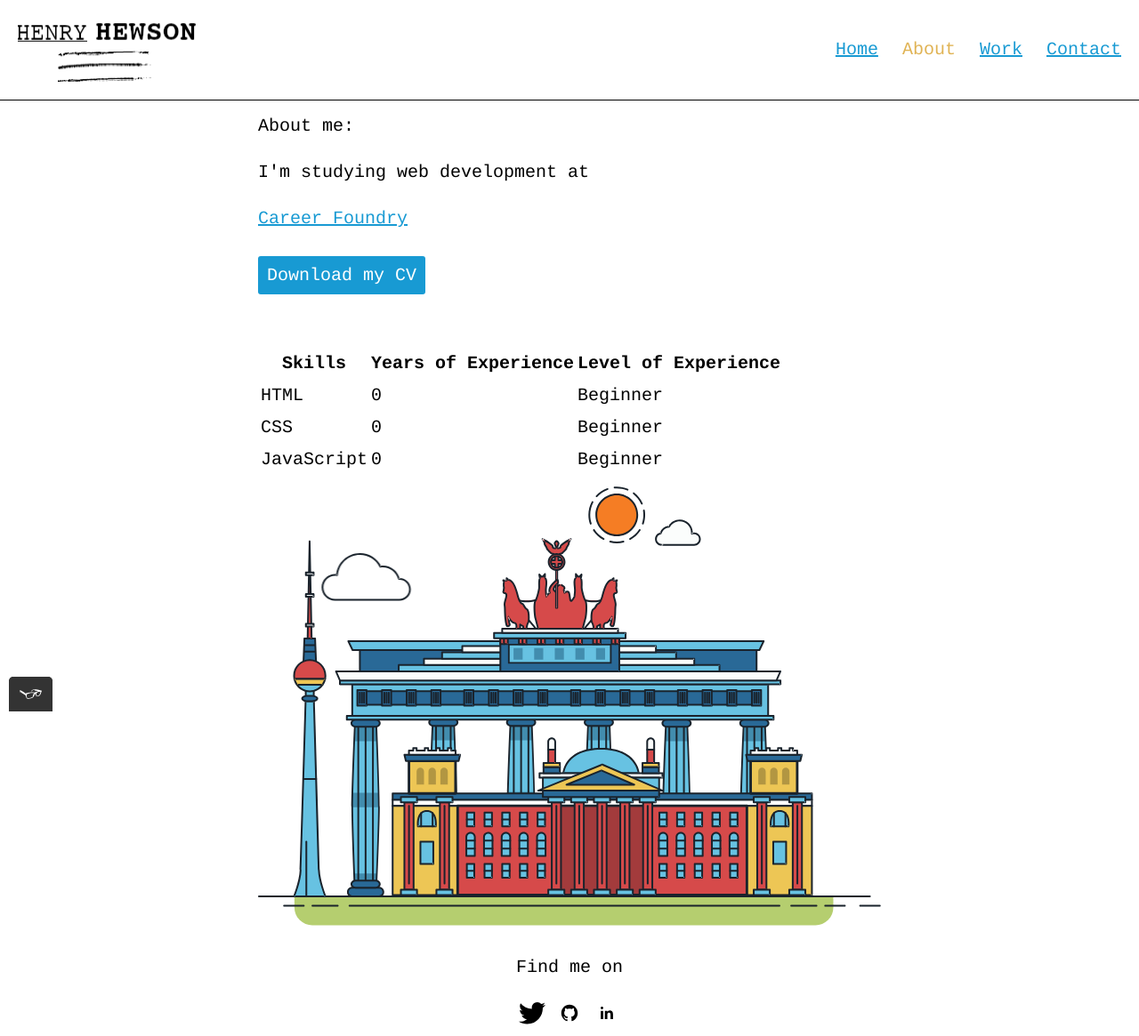
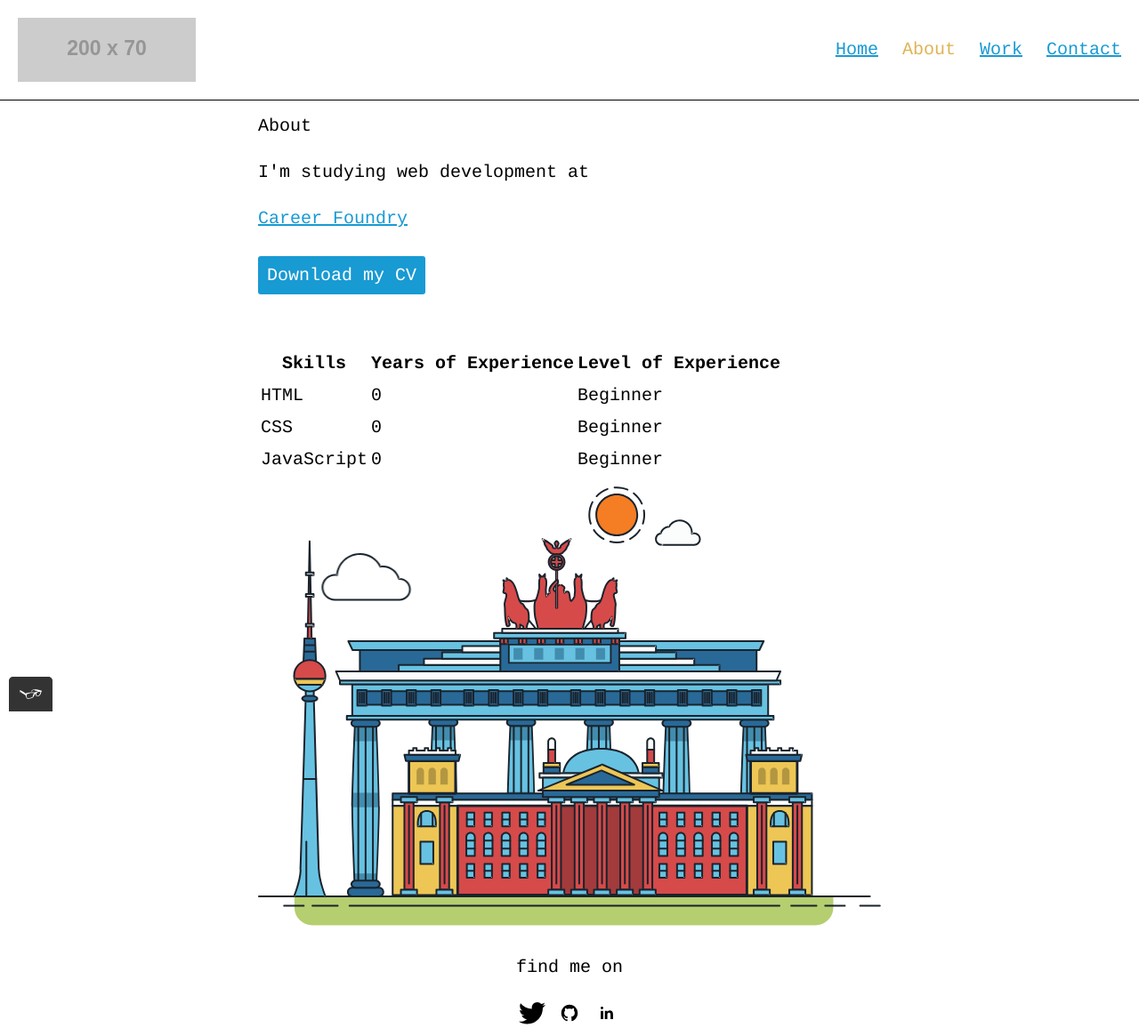
Before and after one commit to H8850/portfolio-site, a plain HTML site: page about.html in a window 1280 px wide. Shown: the whole page at 89% size. Drawn offline with nearby package versions, Linux system fonts and the light colour scheme; placeholder pictures from the web are drawn by us.

Commit message:
Revert "Updated title"
This reverts commit b97ab33784787774727f217a423584104370a93d.

```diff
--- a/about.html
+++ b/about.html
@@ -8,12 +8,12 @@
     <link rel="stylesheet" type="text/css" href="https://cdnjs.cloudflare.com/ajax/libs/normalize/8.0.1/normalize.min.css">
     <link rel="stylesheet" href="https://fonts.googleapis.com/css2?family=Archivo+Black&display=swap">
     <link rel="stylesheet" type="text/css" href="css/style.production.css">
-    <title>About | Henry Hewson</title>
+    <title>About</title>
   </head>
   <body>
     <header class="page-header">
       <!--add logo here-->
-     <img src="img/logo_placeholder.png" alt="logo" class="page-header__item">
+     <img src="http://via.placeholder.com/200x70" alt="logo" class="page-header__item">
      <nav class="main-navigaton page-header__item">
        <ul role="menubar" class="navigation-list">
          <li role="presentation">
@@ -32,7 +32,7 @@
      </nav>
     </header>
     <div class="about">
-      <h1>About me:</h1>
+      <h1>About</h1>
       <p>I'm studying web development at</p>
       <a href="http//:careerfoundry.com">Career Foundry</a>
       <br >
@@ -1005,7 +1005,7 @@
     </svg>
   </div>
     <footer class="page-footer">
-      <p>Find me on</p>
+      <p>find me on</p>
       <div class="social-media">
         <img src="img/github_icon.svg" alt="github" >
         <img src="img/twitter_icon.svg" alt="Twitter" >
--- a/css/styles.css
+++ b/css/styles.css
@@ -53,7 +53,6 @@ p {
 }
 
 a {
-  text-decoration: none;
   color: var(--primary-color);
 }
 
@@ -62,7 +61,7 @@ a:visited {
 }
 
 a:hover, a:focus {
-  text-decoration: underline;
+  text-decoration: none;
 }
 
 
@@ -106,6 +105,7 @@ button:hover, button:focus, .button1:hover, .button1:focus {
 .about {
   max-width: 700px;
   margin: 0 auto;
+
 }
 
 .page-header {
@@ -113,6 +113,7 @@ button:hover, button:focus, .button1:hover, .button1:focus {
   width: 100%;
   padding: 20px;
   border-bottom: 1px solid black;
+
 }
 
 .page-header__item {
```
Also changed, not shown: contact.html (+3 -3 lines), index.html (+4 -4 lines), work.html (+3 -3 lines), img/logo_placeholder.png (deleted), img/profile_placeholder.jpeg (deleted).
